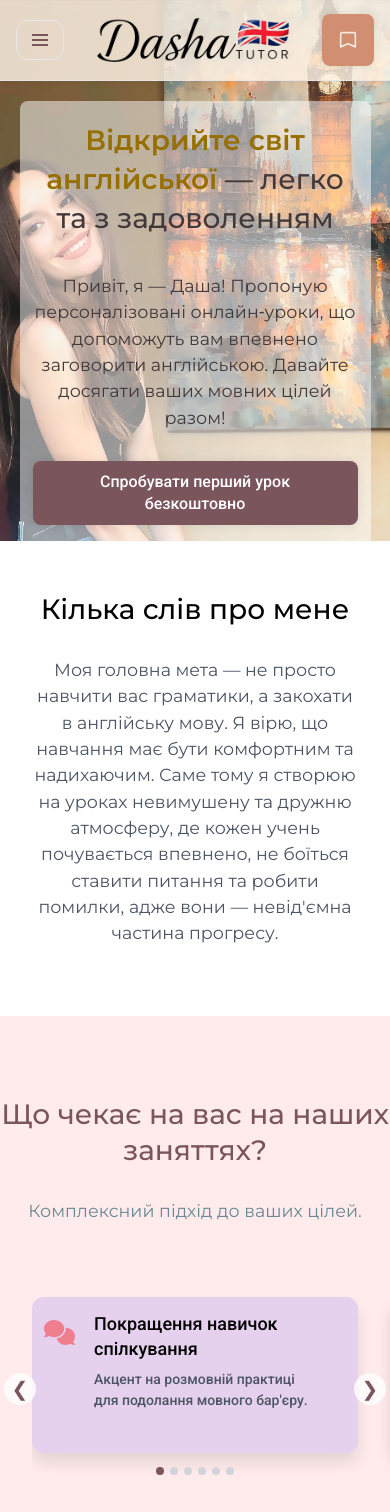
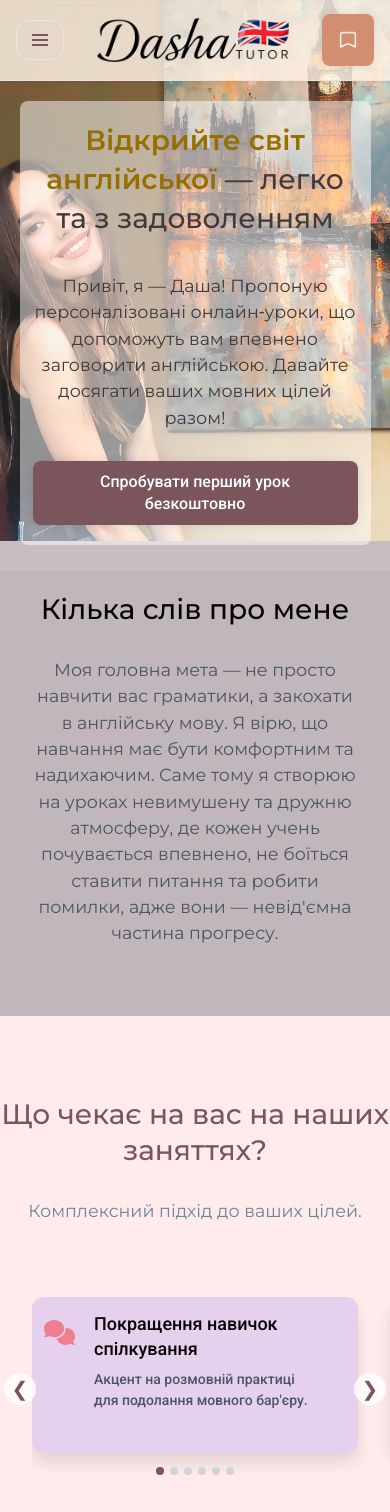
Before and after one commit to Pvitaly91/land-codex.loc, a PHP site: page / in a window 390 px wide. Shown: the top 1512 px of the page. Run offline with PHP 8.4, Linux system fonts and the light colour scheme; the visitor is signed in with stand-in values (Sample User, id 1); some libraries are stand-ins or nearby versions.

Commit message:
Soften mobile white section backgrounds

```diff
--- a/style.css
+++ b/style.css
@@ -432,6 +432,7 @@
   }
   #main-left-block{
     background: url(img/main.jpg) -40px 10px / 108% no-repeat;
+    background-attachment: fixed;
   }
   .about-text{ padding: 5%; }
   #main-photo{ display: none; }
@@ -534,6 +535,11 @@
     justify-content: center;
   }
   .order-lesson__text{ display: none; }
+  section.about,
+  .result,
+  section.form{
+    background-color: rgba(255,255,255,0.6);
+  }
   section.form {
 
       padding-top: 60px;
@@ -543,7 +549,7 @@
 
 @media (max-width: 703px){
   section.about{
-    background-color: #fff;
+    background-color: rgba(255,255,255,0.6);
     min-height: 370px;
     padding: 30px;
   }
```
